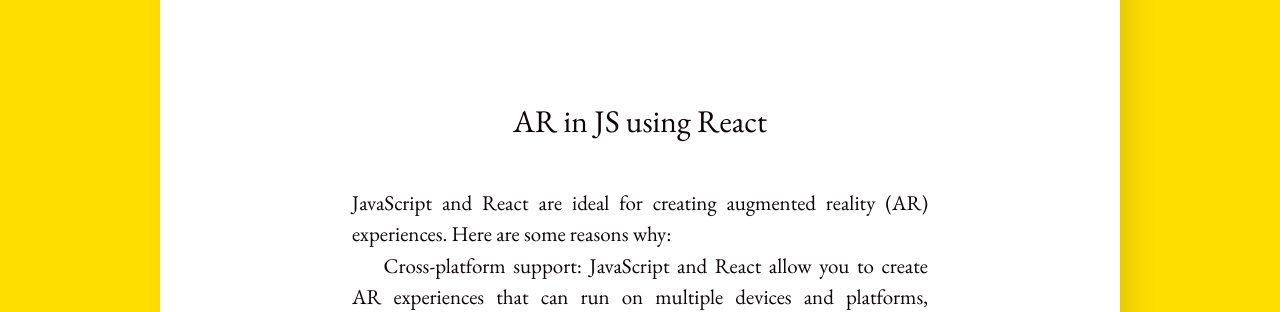
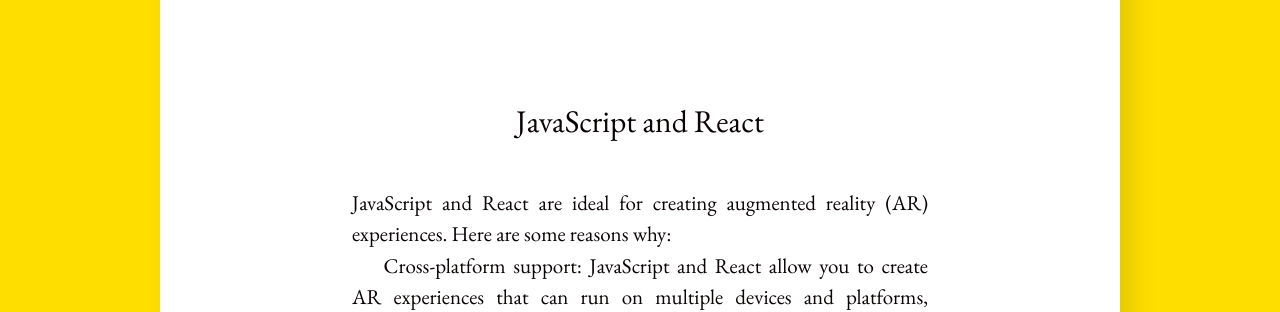
Before and after one commit to gopi-suvanam/gopi-suvanam.github.io, a Jekyll site: the page built from _posts/2023-04-10-AR-in-JavaScript-using-React.md, in a window 1280 px wide. Shown: the part 491-803 px from the top of the page. Built offline with Jekyll 4.4.1, drawn with Linux system fonts in a browser that asks for light colours.

Commit message:
Update 2023-04-10-AR-in-JavaScript-using-React.md

```diff
--- a/_posts/2023-04-10-AR-in-JavaScript-using-React.md
+++ b/_posts/2023-04-10-AR-in-JavaScript-using-React.md
@@ -3,7 +3,7 @@
 description: JavaScript and React are ideal for creating augmented reality (AR) experiences because they powerful, cross-platoform tools for building web applications.
 layout: post
 ---
-### AR in JS using React
+### JavaScript and React
 JavaScript and React are ideal for creating augmented reality (AR) experiences. Here are some reasons why:
 
 Cross-platform support: JavaScript and React allow you to create AR experiences that can run on multiple devices and platforms, including smartphones, tablets, laptops, and desktops.
```
